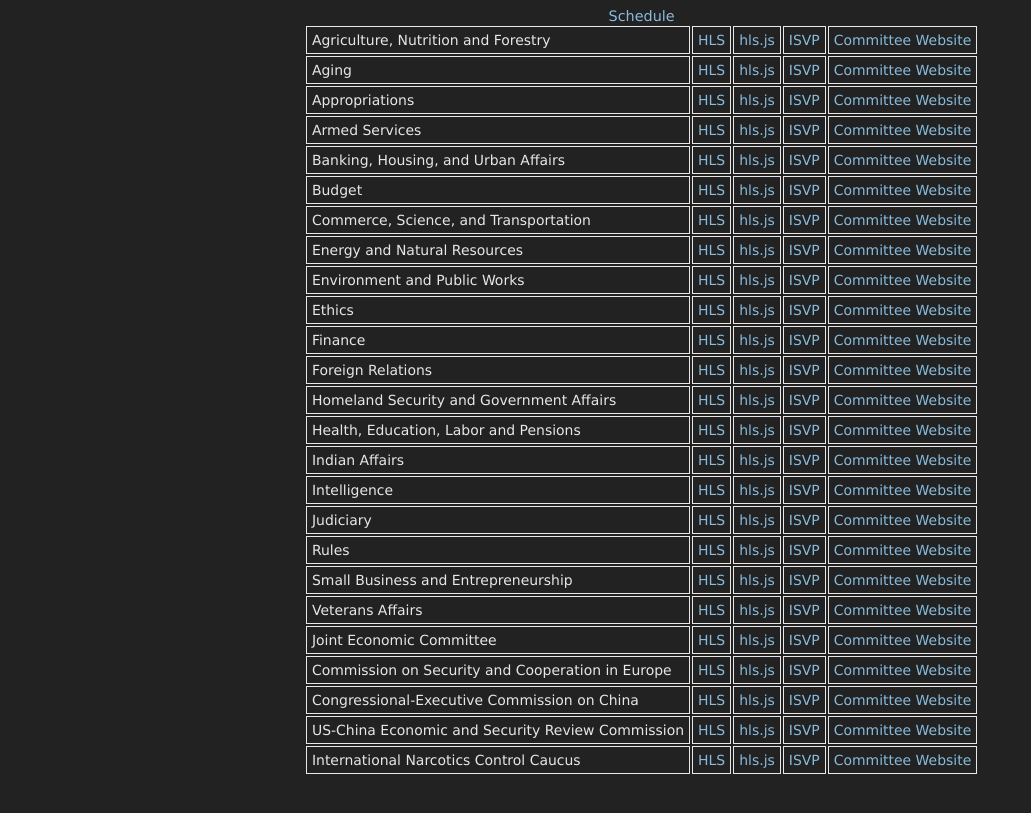
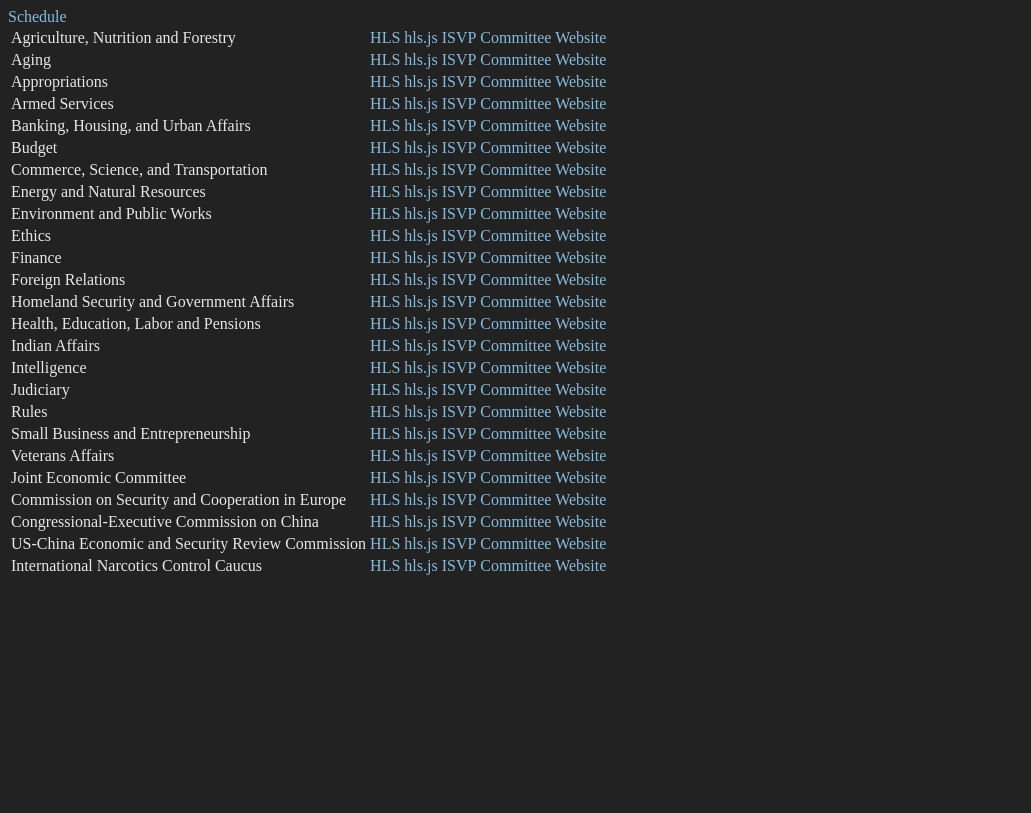
Before and after one commit to danburd/danburd.github.io, a Jekyll site: the page senate.html, which Jekyll copies as it is, in a window 1280 px wide. Shown: the top 813 px of the page, without its empty margins (0-1031 px from the left). Built offline with Jekyll 4.4.1, drawn with Linux system fonts in a browser that asks for light colours.

Commit message:
Update default.css

```diff
--- a/css/default.css
+++ b/css/default.css
@@ -1,38 +1,8 @@
-body {
+body,table,tr,td {
   background-color: #222222;
   color: #e7e7e7;
-  font-family: Verdana, Geneva, sans-serif;
-  font-size: 0.9em;
-  width: 99%;
-  text-align: center;
 }
 a {
   color: #88bbdd;
   text-decoration: none;
 }
-a:hover {
-  text-decoration: underline;
-}
-td {
-  padding: 5px;
-  text-align: left;
-  border: 1px solid #e7e7e7;
-  font-size: 0.97em;
-  empty-cells: hide;
-}
-table, th, td {
-  margin: 0 auto;
-}
-ul {
-  list-style-position: inside;
-  text-align: left;
-  margin: 0 auto;
-  position: relative;
-  width: 400px
-}
-.direct {
-  font-style: italic;
-}
-.left {
-  float:left; width:608px;
-}
```
